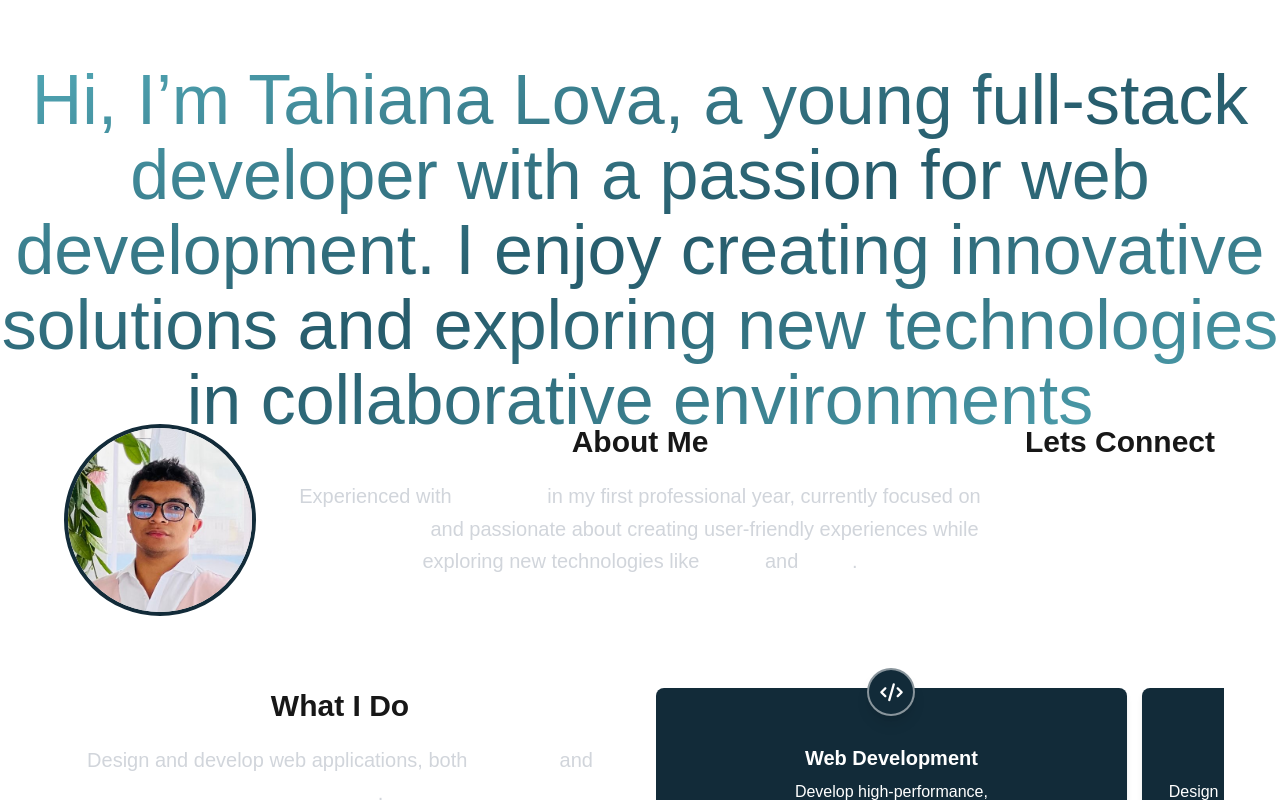
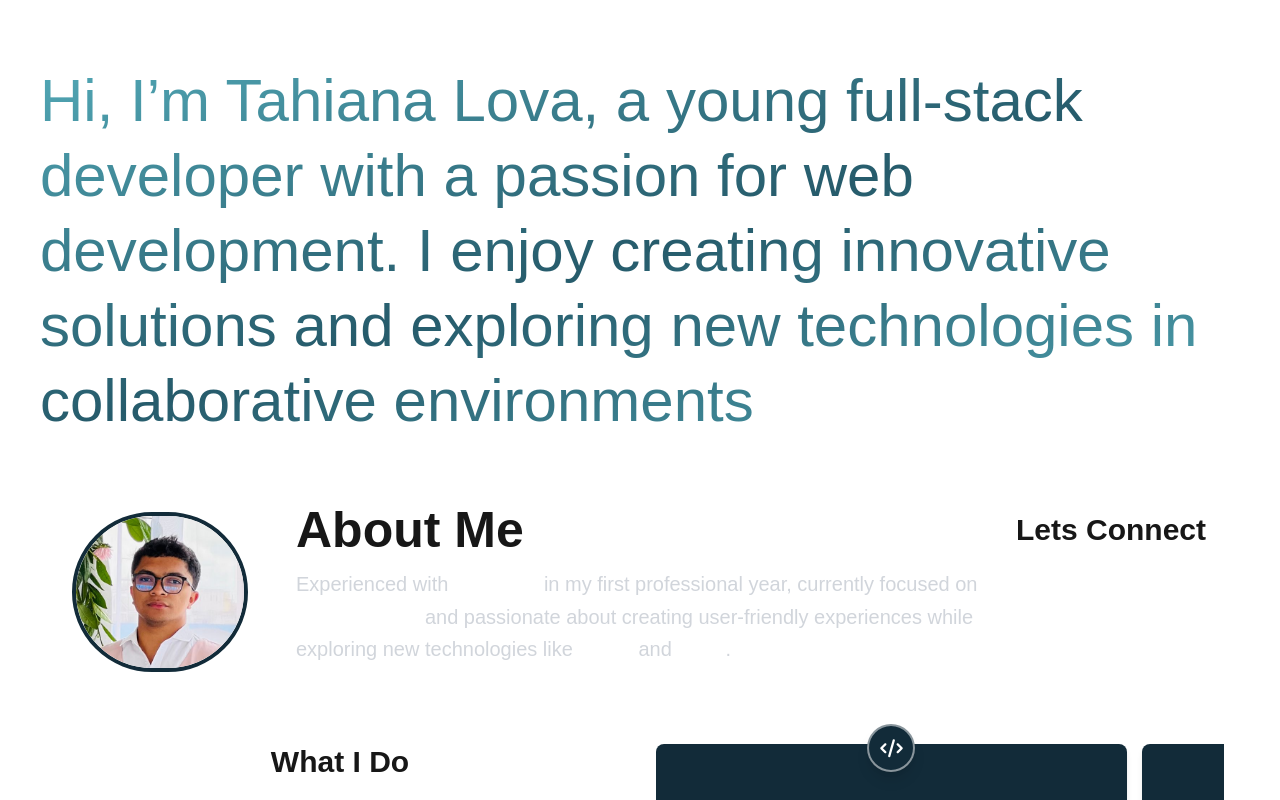
Before and after one commit to Mukkun007/PORTFOLIO-LOVA, a Next.js app: page / in a window 1280 px wide. Shown: the top 800 px of the page. Built offline with nearby package versions, Linux system fonts and the light colour scheme.

Commit message:
home responsive

```diff
--- a/src/components/Biographie.tsx
+++ b/src/components/Biographie.tsx
@@ -7,9 +7,9 @@ const Biographie = () => {
 
   return (
     <>
-      <div className="biographie flex flex-wrap ml-[40px] mr-[40px] mt-2">
-        <div className="w-full md:w-1/5 p-4 flex justify-center items-center">
-          <div className="w-[12rem] h-[12rem] border-4 border-[#122b39] rounded-full overflow-hidden flex justify-center items-center">
+      <div className="biographie flex flex-wrap ml-[40px] mr-[40px] mt-2 md:mt-[6rem] md:justify-center">
+        <div className="w-full lg:w-1/5 p-4 flex justify-center items-center">
+          <div className="w-[12rem] lg:w-[11rem] h-[10rem] lg:h-[10rem] border-4 border-[#122b39] rounded-full overflow-hidden flex justify-center items-center">
             <img
               src="/images/Image Lova.jpg"
               alt="Profile"
@@ -18,11 +18,11 @@ const Biographie = () => {
           </div>
         </div>
 
-        <div className="w-full md:w-3/5 p-4">
-          <h2 className="text-center font-bold text-3xl">
+        <div className="w-full lg:w-3/5 p-4">
+          <h2 className="text-center lg:text-left font-bold text-3xl sm:text-[40px] md:text-[35px] lg:text-[40px] xl:text-[50px] 2xl:text-[60px]">
             {t("biographie.about")}
           </h2>
-          <h3 className="text-center mt-5 text-xl leading-relaxed text-gray-300">
+          <h3 className="text-center lg:text-left mt-5 text-xl leading-relaxed text-gray-300">
             {t("biographie.desc.p1")}
             <span className="font-bold text-white hover:text-[#00bcd4] transition-colors duration-300">
               {" "}
@@ -46,11 +46,11 @@ const Biographie = () => {
             .
           </h3>
         </div>
-        <div className="w-full md:w-1/5 p-4">
-          <h2 className="text-center font-bold text-3xl">
+        <div className="w-full lg:w-1/5 p-4">
+          <h2 className="text-center lg:text-left font-bold text-3xl">
             {t("biographie.connect")}
           </h2>
-          <div className="reseaux flex justify-center space-x-4 mt-5">
+          <div className="reseaux lg:ml-3 flex justify-center space-x-4 lg:space-x-3 mt-5">
             <a
               href="https://www.instagram.com"
               target="_blank"
--- a/src/components/Home.tsx
+++ b/src/components/Home.tsx
@@ -8,7 +8,7 @@ const Home = () => {
   return (
     <main className="flex justify-between items-center">
       <div className="desc">
-        <h1 className="text-center 2xl:ml-[220px] 2xl:mr-[220px] 2xl:text-left font-bold text-3xl sm:text-[40px] md:text-[55px] lg:text-[60px] xl:text-[70px] 2xl:text-[80px] bg-gradient-to-br from-[#52a8b6] via-[#265b6b] to-[#52a8b6] text-transparent bg-clip-text md:leading-[75px]">
+        <h1 className="text-center md:ml-[40px] md:mr-[40px] xl:ml-[40px] xl:mr-[40px] 2xl:ml-[220px] 2xl:mr-[220px] xl:text-left font-bold text-3xl sm:text-[40px] md:text-[45px] lg:text-[60px] xl:text-[60px] 2xl:text-[60px] bg-gradient-to-br from-[#52a8b6] via-[#265b6b] to-[#52a8b6] text-transparent bg-clip-text md:leading-[75px]">
           {t("home.greeting")}
         </h1>
       </div>
```
